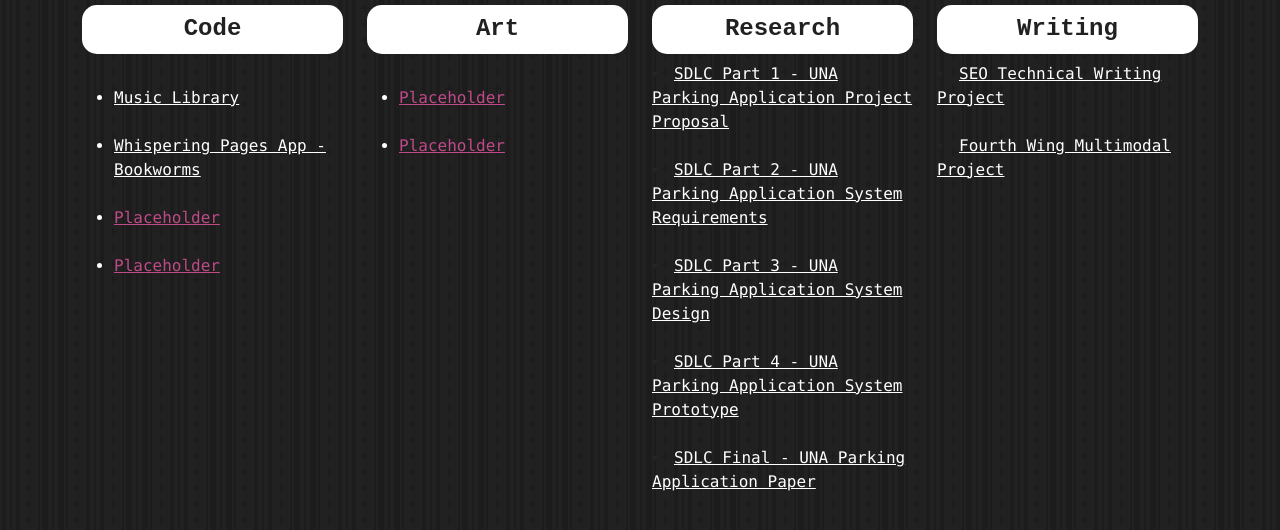
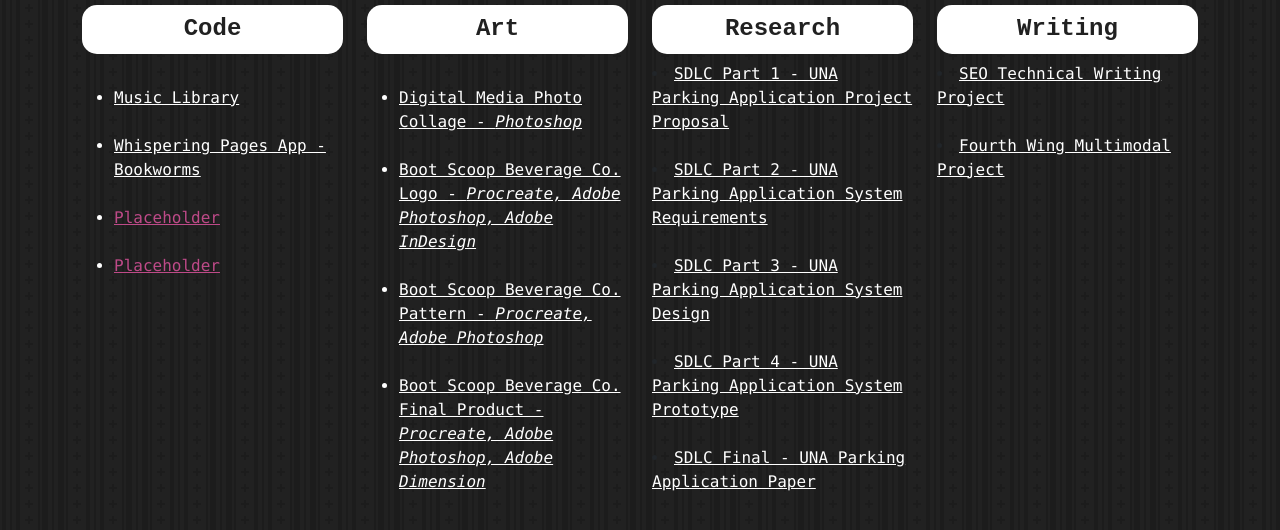
Before and after one commit to baileestrait/baileestrait, a plain HTML site: page projects.html in a window 1280 px wide. Shown: the part 176-706 px from the top of the page. Drawn offline with nearby package versions, Linux system fonts and the light colour scheme.

Commit message:
updated art links with course projects

```diff
--- a/projects.html
+++ b/projects.html
@@ -42,9 +42,11 @@
         <h4 class ="sectionHeader"><strong> Art </strong> </h4>
         <br>
          <ul class="list">
-        <li><a href ="" target= "_blank">Placeholder</a></li><br>
-           <li><a href ="" target= "_blank">Placeholder</a></li><br>
-           </ul>
+        <li><a href ="projects/art/connectionistimeless/Project2_FinalImage.png" target= "_blank">Digital Media Photo Collage - <em>Photoshop</em></a></li><br>
+        <li><a href ="projects/art/bootscoopbev/bootscoooplogo.png" target= "_blank">Boot Scoop Beverage Co. Logo - <em>Procreate, Adobe Photoshop, Adobe InDesign</em></a></li><br>
+        <li><a href ="projects/art/bootscoopbev/finalpattern.png" target= "_blank">Boot Scoop Beverage Co. Pattern - <em>Procreate, Adobe Photoshop</em></a></li><br>
+        <li><a href ="projects/art/bootscoopbev/project3FINAL.png" target= "_blank">Boot Scoop Beverage Co. Final Product - <em>Procreate, Adobe Photoshop, Adobe Dimension</em></a></li><br>
+        </ul>
         <br>
 
       </div>
```
